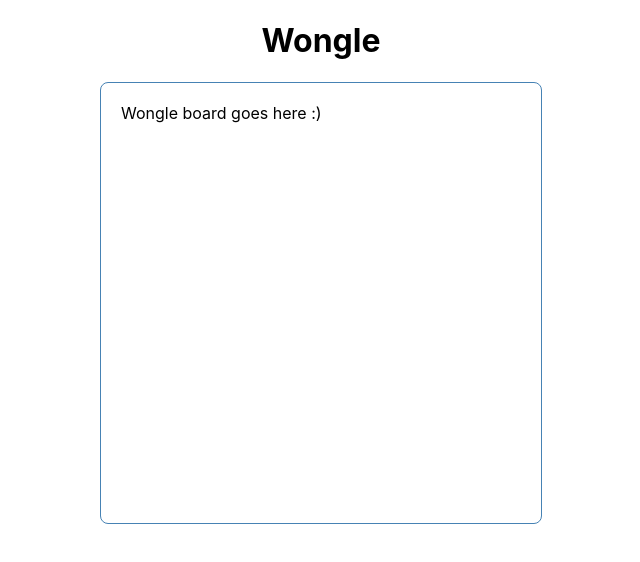
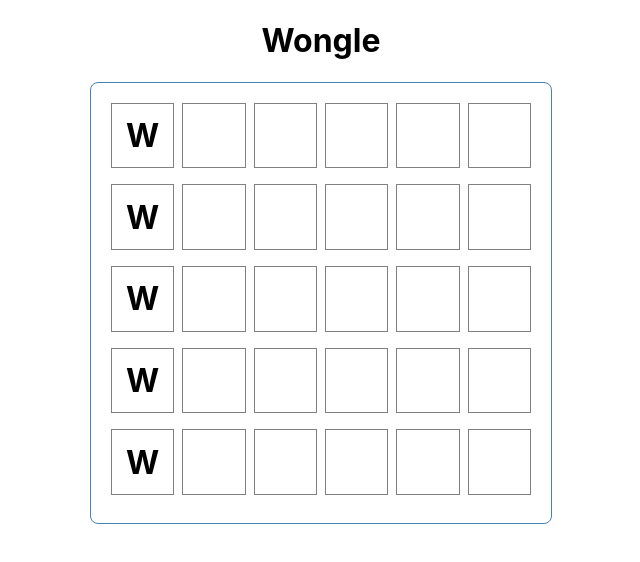
Before and after one commit to tash1207/wongle, a React (Create React App) app: page / in a window 1280 px wide. Shown: the top 562 px of the page, without its empty margins (319-959 px from the left). Built offline with nearby package versions, Linux system fonts and the light colour scheme.

Commit message:
Create the base structure and components for the app

```diff
--- a/src/App.js
+++ b/src/App.js
@@ -1,12 +1,11 @@
+import Board from './components/Board'
+import Header from './components/Header'
+
 function App() {
   return (
     <>
-      <header>
-        <h1>Wongle</h1>
-      </header>
-      <div className="board">
-        Wongle board goes here :)
-      </div>
+      <Header />
+      <Board />
     </>
   );
 }
--- /dev/null
+++ b/src/components/Board.js
@@ -0,0 +1,15 @@
+import Row from './Row'
+
+const Board = () => {
+	return (
+		<div className="board">
+	    <Row />
+	    <Row />
+	    <Row />
+	    <Row />
+	    <Row />
+	  </div>
+	)
+}
+
+export default Board;
--- /dev/null
+++ b/src/components/Header.js
@@ -0,0 +1,9 @@
+const Header = () => {
+	return (
+		<header>
+      <h1>Wongle</h1>
+    </header>
+  )
+}
+
+export default Header;
--- /dev/null
+++ b/src/components/Row.js
@@ -0,0 +1,16 @@
+import Tile from './Tile'
+
+const Row = () => {
+	return (
+	  <div className='row'>
+		  <Tile letter='w' />
+		  <Tile />
+		  <Tile />
+		  <Tile />
+		  <Tile />
+		  <Tile />
+	  </div>
+  )
+}
+
+export default Row;
--- /dev/null
+++ b/src/components/Tile.js
@@ -0,0 +1,7 @@
+const Tile = ({ letter }) => {
+	return (
+		<div className='tile'>{letter}</div>
+	)
+}
+
+export default Tile;
--- a/src/index.css
+++ b/src/index.css
@@ -14,9 +14,32 @@ h1 {
 .board {
   border: 1px solid steelblue;
   border-radius: 8px;
+  display: grid;
+  grid-gap: 8px;
+  grid-template-rows: repeat(5, 1fr);
   margin: 20px auto;
-  max-width: 400px;
+  max-width: 420px;
   min-height: 400px;
   overflow: auto;
   padding: 20px;
 }
+
+.row {
+	display: grid;
+	grid-gap: 8px;
+	grid-template-columns: repeat(6, 1fr);
+}
+
+.tile {
+	align-items: center;
+	border: 1px solid grey;
+	display: inline-flex;
+	font-size: 2em;
+	font-weight: bold;
+	justify-content: center;
+	margin-bottom: 8px;
+	min-height: 40px;
+	min-width: 40px;
+	padding: 4px;
+	text-transform: uppercase;
+}
```
